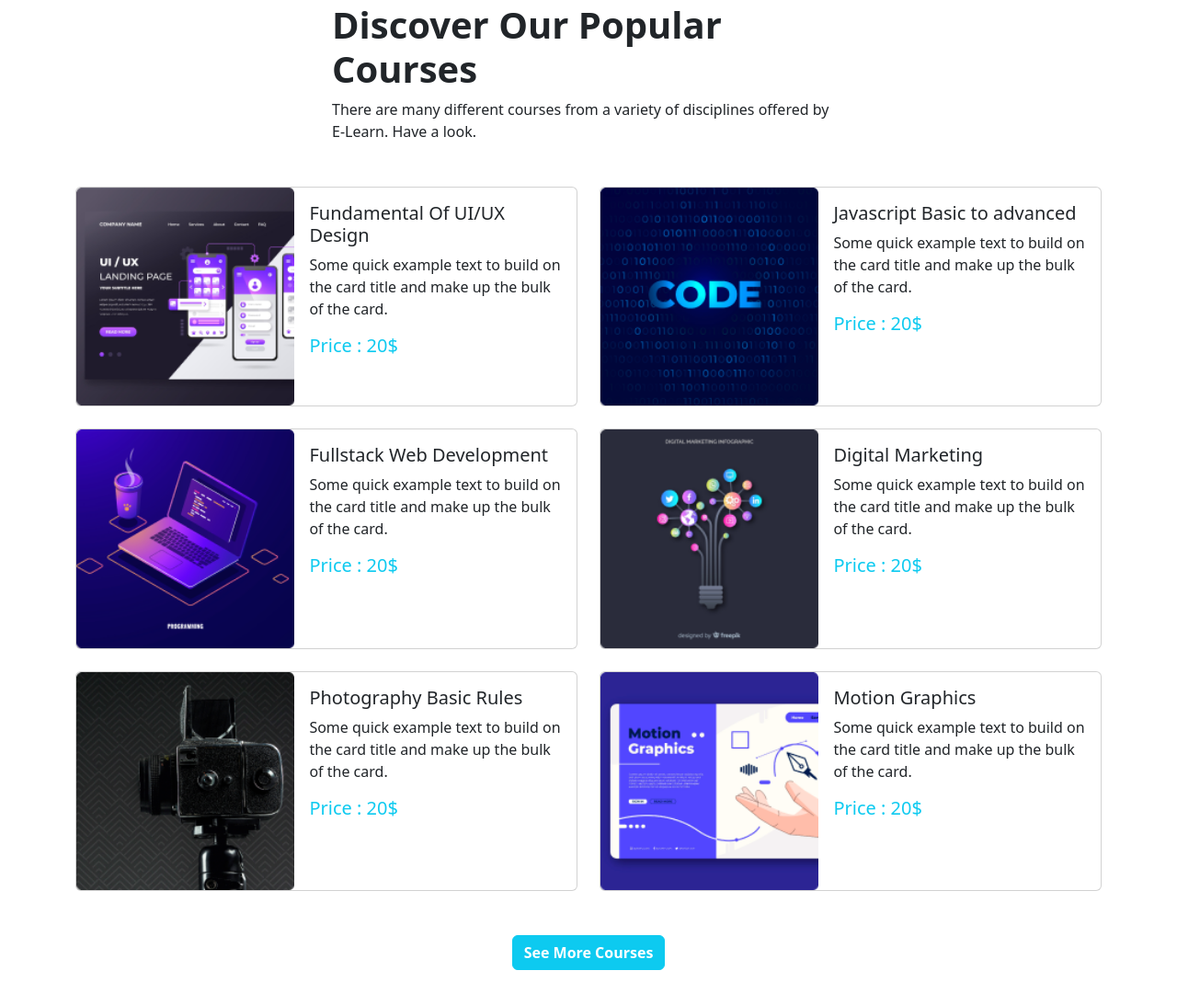
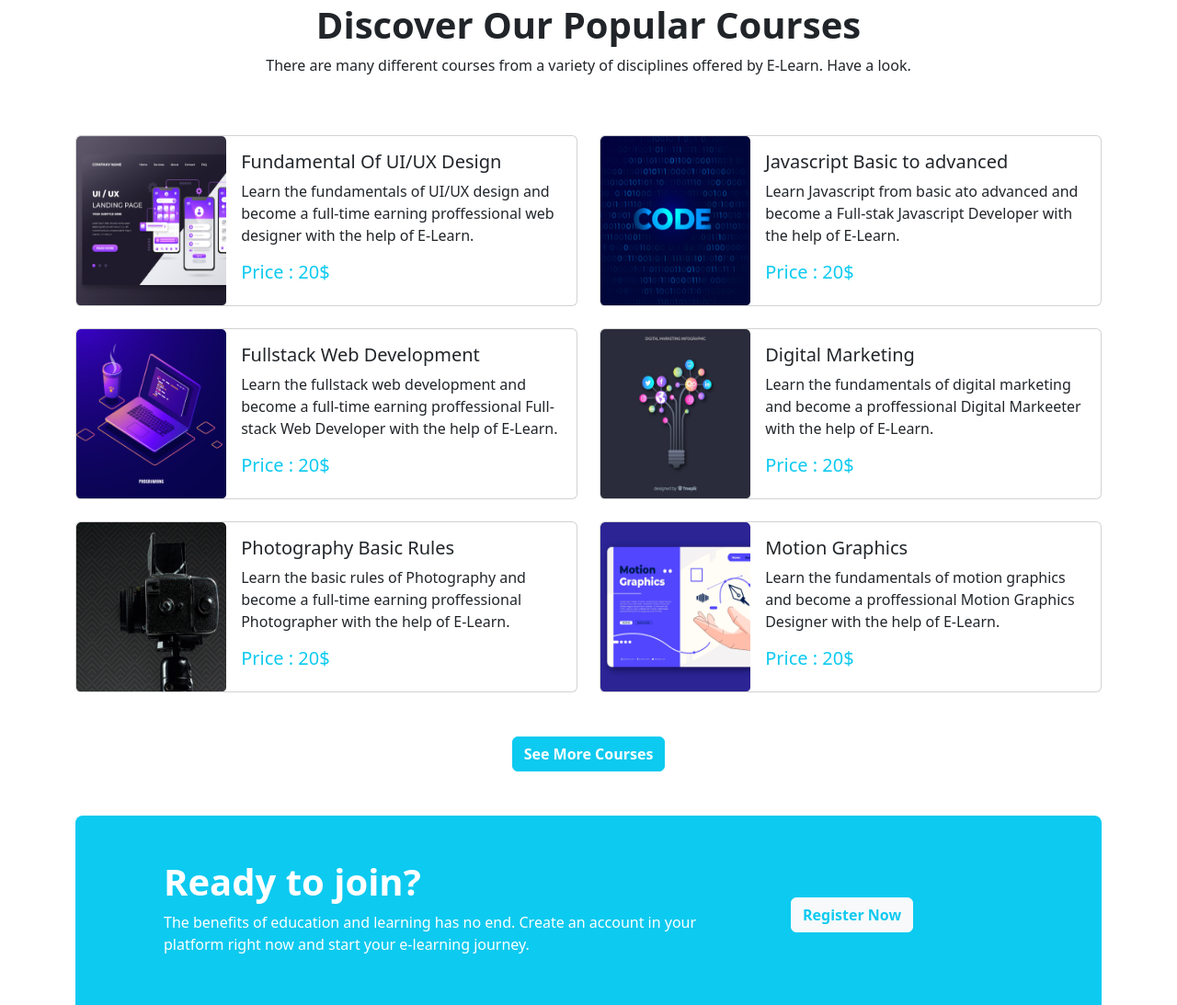
Before and after one commit to AsifKhan-27/assignment-3, a plain HTML site: page index.html in a window 1280 px wide. Shown: the part 753-1846 px from the top of the page at 92% size. Drawn offline with nearby package versions, Linux system fonts and the light colour scheme.

Commit message:
fixed courses and ready to join

```diff
--- a/index.html
+++ b/index.html
@@ -41,7 +41,7 @@
 		        </li>
 
 		      </ul>
-		      <button class="btn btn-outline-info fw-bold" type="submit">Register</button>
+		      <button class="btn btn-outline-info fw-bold ms-5" type="submit">Register</button>
 		    </div>
 		  </div>
 		</nav>
@@ -52,17 +52,17 @@
 
 			  <div class="carousel-inner">
 			    <div class="carousel-item active">
-			      <img class="d-block w-100 slide" src="images/cover/cover-1.png" class="d-block w-100" alt="...">
+			      <img class="d-block w-100 slide img-fluid" src="images/cover/cover-1.png" alt="...">
 			      <div class="carousel-caption d-flex flex-column justify-content-center align-items-center h-100 w-50 mx-auto">
 			        <h5 class="fs-1 text fw-bolder mb-2">Get Started With Digital Learning</h5>
 			        <p>
 			        	Start learning online. E-Learn is here to make your learning experience better and smother than ever before.
 			        </p>
-			        <button class="btn btn-info text-white fw-bold mt-2">Get Started</button>
+			        <button class="btn btn-info text-white fw-bold mt-2 fs-6">Get Started</button>
 			      </div>
 			    </div>
 			    <div class="carousel-item">
-			      <img src="images/cover/cover-2.jpg" class="d-block w-100" alt="...">
+			      <img src="images/cover/cover-2.jpg" class="d-block w-100 img-fluid" alt="...">
 			      <div class="carousel-caption d-flex flex-column justify-content-center align-items-center h-100 w-50 mx-auto">
 			        <h5 class="fs-1 text fw-bolder mb-2">Get Started With Digital Learning</h5>
 			        <p>
@@ -71,7 +71,7 @@
 			      </div>
 			    </div>
 			    <div class="carousel-item">
-			      <img src="images/cover/cover-3.jpg" class="d-block w-100" alt="...">
+			      <img src="images/cover/cover-3.jpg" class="d-block w-100 img-fluid" alt="...">
 			      <div class="carousel-caption d-flex flex-column justify-content-center align-items-center h-100 w-50 mx-auto">
 			        <h5 class="fs-1 text fw-bolder mb-2">Get Started With Digital Learning</h5>
 			        <p>
@@ -96,22 +96,22 @@
 		<!-- courses start	 -->
 		<section>
 			<!-- courses header -->
-			<div class="mx-auto w-50 mb-5">
+			<div class="d-flex flex-column justify-content-center align-items-center mb-5">
 				<h2 class="fw-bold fs-1 text">Discover Our Popular Courses</h2>
 				<p>
 					There are many different courses from a variety of disciplines offered by E-Learn. Have a look.
 				</p>
 			</div>
 			<!-- courses -->
-			<div class="row row-cols-1 row-cols-md-1 row-cols-lg-2 g-4">
+			<div class="row row-cols-1 row-cols-sm-1 row-cols-md-1 row-cols-lg-2 g-4">
 				<!-- course -->
 				<div class="col">
 					<div class="card d-flex flex-lg-row flex-md-row flex-sm-column">
-					  <img src="images/course/course-1.png" class="card-img-top img-fluid w-100 h-100" alt="...">
+					  <img src="images/course/course-1.png" class="card-img-top course-img img-fluid" alt="...">
 					  <div class="card-body">
 					    <h5 class="card-title">Fundamental Of UI/UX Design</h5>
 					    <p class="card-text">
-					    	Some quick example text to build on the card title and make up the bulk of the card.
+					    	Learn the fundamentals of UI/UX design and become a full-time earning proffessional web designer with the help of E-Learn.
 					    </p>
 					    <h5 class="text-info">Price : 20$</h5>
 					  </div>
@@ -120,11 +120,11 @@
 				<!-- course -->
 				<div class="col">
 					<div class="card d-flex flex-lg-row flex-md-row flex-sm-column">
-					  <img src="images/course/course-2.png" class="card-img-top img-fluid w-100 h-100" alt="...">
+					  <img src="images/course/course-2.png" class="card-img-top course-img img-fluid" alt="...">
 					  <div class="card-body">
 					    <h5 class="card-title">Javascript Basic to advanced</h5>
 					    <p class="card-text">
-					    	Some quick example text to build on the card title and make up the bulk of the card.
+					    	Learn Javascript from basic ato advanced and become a Full-stak Javascript Developer with the help of E-Learn.
 					    </p>
 					    <h5 class="text-info">Price : 20$</h5>
 					  </div>
@@ -133,11 +133,11 @@
 				<!-- course -->
 				<div class="col">
 					<div class="card d-flex flex-lg-row flex-md-row flex-sm-column">
-					  <img src="images/course/course-3.png" class="card-img-top img-fluid w-100" alt="...">
+					  <img src="images/course/course-3.png" class="card-img-top course-img img-fluid" alt="...">
 					  <div class="card-body">
 					    <h5 class="card-title">Fullstack Web Development</h5>
 					    <p class="card-text">
-					    	Some quick example text to build on the card title and make up the bulk of the card.
+					    	Learn the fullstack web development and become a full-time earning proffessional Full-stack Web Developer with the help of E-Learn.
 					    </p>
 					    <h5 class="text-info">Price : 20$</h5>
 					  </div>
@@ -146,11 +146,11 @@
 				<!-- course -->
 				<div class="col">
 					<div class="card d-flex flex-lg-row flex-md-row flex-sm-column">
-					  <img src="images/course/course-4.png" class="card-img-top img-fluid w-100" alt="...">
+					  <img src="images/course/course-4.png" class="card-img-top course-img img-fluid" alt="...">
 					  <div class="card-body">
 					    <h5 class="card-title">Digital Marketing</h5>
 					    <p class="card-text">
-					    	Some quick example text to build on the card title and make up the bulk of the card.
+					    	Learn the fundamentals of digital marketing and become a proffessional Digital Markeeter with the help of E-Learn.
 					    </p>
 					    <h5 class="text-info">Price : 20$</h5>
 					  </div>
@@ -159,11 +159,11 @@
 				<!-- course -->
 				<div class="col">
 					<div class="card d-flex flex-lg-row flex-md-row flex-sm-column">
-					  <img src="images/course/course-5.png" class="card-img-top img-fluid w-100" alt="...">
+					  <img src="images/course/course-5.png" class="card-img-top course-img img-fluid" alt="...">
 					  <div class="card-body">
 					    <h5 class="card-title">Photography Basic Rules</h5>
 					    <p class="card-text">
-					    	Some quick example text to build on the card title and make up the bulk of the card.
+					    	Learn the basic rules of Photography and become a full-time earning proffessional Photographer with the help of E-Learn.
 					    </p>
 					    <h5 class="text-info">Price : 20$</h5>
 					  </div>
@@ -172,11 +172,11 @@
 				<!-- course -->
 				<div class="col">
 					<div class="card d-flex flex-lg-row flex-md-row flex-sm-column">
-					  <img src="images/course/course-6.png" class="card-img-top img-fluid w-100" alt="...">
+					  <img src="images/course/course-6.png" class="card-img-top course-img img-fluid" alt="...">
 					  <div class="card-body">
 					    <h5 class="card-title">Motion Graphics</h5>
 					    <p class="card-text">
-					    	Some quick example text to build on the card title and make up the bulk of the card.
+					    	Learn the fundamentals of motion graphics and become a proffessional Motion Graphics Designer with the help of E-Learn.
 					    </p>
 					    <h5 class="text-info">Price : 20$</h5>
 					  </div>
@@ -191,14 +191,14 @@
 		<!-- courses end -->
 		<!-- ready to join start -->
 		<section class="my-5">
-			<div class="bg-info p-5 rounded-3 d-flex align-items-center justify-content-center flex-lg-row flex-md-column flex-sm-column">
-				<div class="text-white">
+			<div class="bg-info p-5 rounded-3 d-flex align-items-center justify-content-center flex-lg-row flex-md-column flex-sm-column flex-column">
+				<div class="text-white px-5">
 					<h2 class="fw-bold fs-1 text">Ready to join?</h2>
-					<p class="w-50">
+					<p class="">
 						The benefits of education and learning has no end. Create an account in your platform right now and start your e-learning journey.
 					</p>
 				</div>
-				<div class="">
+				<div class="p-3" style="min-width: 30%;">
 					<button data-bs-toggle="modal" data-bs-target="#exampleModal" type="button" class="btn btn-light text-info fw-bold">Register Now</button>
 				</div>
 			</div>
--- a/style.css
+++ b/style.css
@@ -4,3 +4,16 @@
                        rgba(0, 0, 0, 0.5)), url("images/cover/cover-1.png") ;*/
 
 }
+
+
+@media only screen and (max-width: 768px) {
+  .course-img {
+    width: 100%;
+  }
+}
+
+@media only screen and (min-width: 767px) {
+  .course-img {
+    width: 30%;
+  }
+}
```
